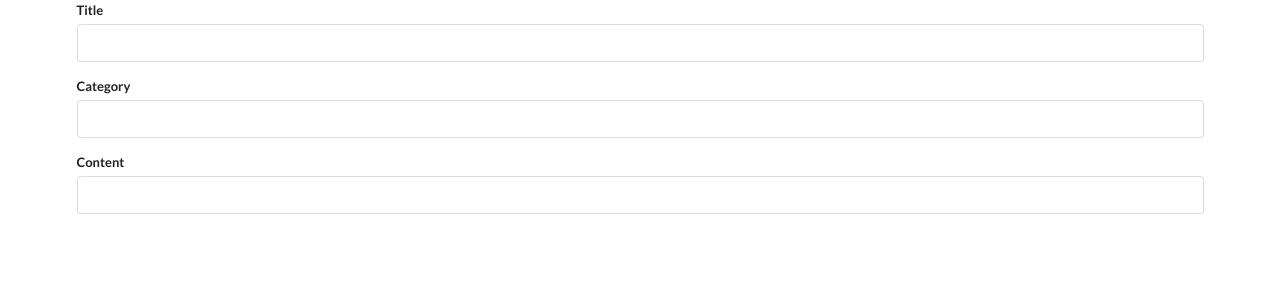
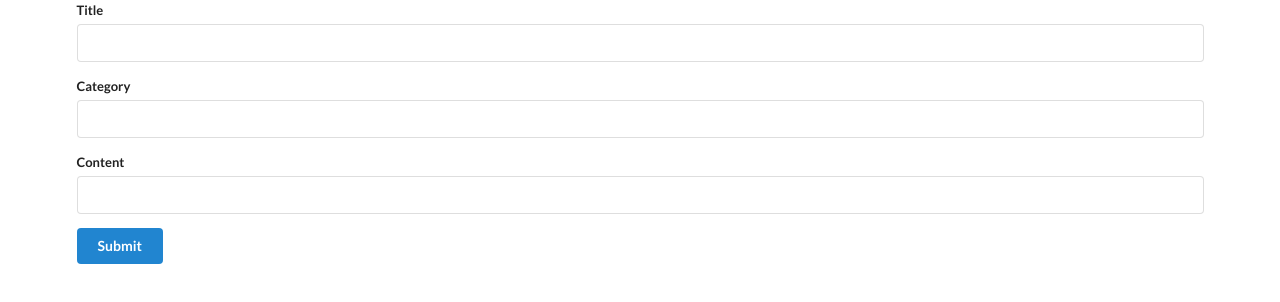
Before and after one commit to scrumpygeo/blog-redux-revisited, a React (Create React App) app: page /posts/new in a window 1280 px wide. Shown: the top 302 px of the page. Built offline with nearby package versions, Linux system fonts and the light colour scheme.

Commit message:
wire up submit button

```diff
--- a/src/components/PostCreate.js
+++ b/src/components/PostCreate.js
@@ -2,18 +2,25 @@ import React, { Component } from 'react';
 import { Field, reduxForm } from 'redux-form';
 
 class PostCreate extends Component {
-  renderInput = ({ input, label }) => {
+  renderInput({ input, label }) {
     return (
       <div className='field'>
         <label>{label}</label>
         <input {...input} />
       </div>
     );
-  };
+  }
+
+  onSubmit(formValues) {
+    console.log(formValues);
+  }
 
   render() {
     return (
-      <form className='ui form'>
+      <form
+        onSubmit={this.props.handleSubmit(this.onSubmit)}
+        className='ui form'
+      >
         <Field name='title' component={this.renderInput} label='Title' />
         <Field
           name='categories'
@@ -21,6 +28,8 @@ class PostCreate extends Component {
           label='Category'
         />
         <Field name='content' component={this.renderInput} label='Content' />
+
+        <button className='button ui primary'>Submit</button>
       </form>
     );
   }
```
